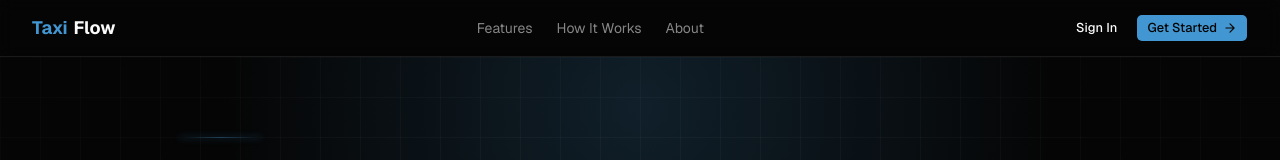
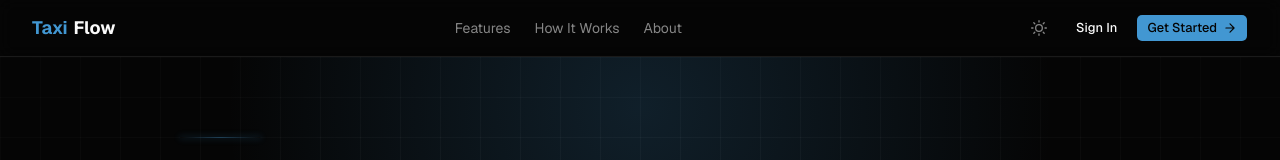
Before and after one commit to Bisrategebriel/taxi-flow, a Next.js app: page / in a window 1280 px wide. Shown: the top 160 px of the page. Built offline with nearby package versions, Linux system fonts and the light colour scheme.

Commit message:
feat: add darkmode and light mode toggle

```diff
--- a/app/(landing)/page.tsx
+++ b/app/(landing)/page.tsx
@@ -3,6 +3,7 @@ import Link from "next/link";
 import Container from "@/components/ui/Container";
 import { Card, CardContent } from "@/components/ui/Card";
 import { buttonVariants } from "@/components/ui/Button";
+import { ThemeToggle } from "@/components/ui/ThemeToggle";
 import { cn } from "@/lib/utils";
 
 // ── Icons ─────────────────────────────────────────────────────────────────────
@@ -162,6 +163,7 @@ export default function LandingPage() {
             </nav>
 
             <div className="flex items-center gap-2">
+              <ThemeToggle />
               <Link href="/auth/login" className={buttonVariants({ variant: "ghost", size: "sm" })}>
                 Sign In
               </Link>
@@ -181,8 +183,8 @@ export default function LandingPage() {
           className="pointer-events-none absolute inset-0"
           style={{
             backgroundImage: `
-              linear-gradient(rgba(255,255,255,0.035) 1px, transparent 1px),
-              linear-gradient(90deg, rgba(255,255,255,0.035) 1px, transparent 1px)
+              linear-gradient(var(--grid-line-color) 1px, transparent 1px),
+              linear-gradient(90deg, var(--grid-line-color) 1px, transparent 1px)
             `,
             backgroundSize: "40px 40px",
             maskImage: "radial-gradient(ellipse 90% 90% at 50% 50%, black 40%, transparent 100%)",
--- a/app/globals.css
+++ b/app/globals.css
@@ -32,6 +32,7 @@
 
 :root {
   --radius: 0.5rem;
+  --grid-line-color: rgba(0, 0, 0, 0.07);
   --background: oklch(1 0 0);
   --foreground: oklch(0.145 0 0);
   --card: oklch(1 0 0);
@@ -54,6 +55,7 @@
 }
 
 .dark {
+  --grid-line-color: rgba(255, 255, 255, 0.035);
   --background: oklch(0.118 0 0);
   --foreground: oklch(0.985 0 0);
   --card: oklch(0.165 0 0);
--- a/app/layout.tsx
+++ b/app/layout.tsx
@@ -1,5 +1,6 @@
 import type { Metadata } from "next";
 import { Geist, Geist_Mono } from "next/font/google";
+import Script from "next/script";
 import "./globals.css";
 
 const geistSans = Geist({
@@ -17,6 +18,10 @@ export const metadata: Metadata = {
   description: "Taxi terminal and route management platform",
 };
 
+// Reads localStorage + system preference and applies the correct class to
+// <html> before first paint. Runs synchronously via beforeInteractive.
+const themeScript = `(function(){try{var t=localStorage.getItem('theme');if(t==='light'){document.documentElement.classList.remove('dark')}else if(t==='dark'||!window.matchMedia){document.documentElement.classList.add('dark')}else if(window.matchMedia('(prefers-color-scheme: dark)').matches){document.documentElement.classList.add('dark')}else{document.documentElement.classList.add('dark')}}catch(e){}})();`;
+
 export default function RootLayout({
   children,
 }: Readonly<{
@@ -25,9 +30,16 @@ export default function RootLayout({
   return (
     <html
       lang="en"
-      className={`${geistSans.variable} ${geistMono.variable} h-full antialiased dark`}
+      className={`${geistSans.variable} ${geistMono.variable} h-full antialiased`}
     >
-      <body className="min-h-full flex flex-col">{children}</body>
+      <body className="min-h-full flex flex-col">
+        <Script
+          id="theme-init"
+          strategy="beforeInteractive"
+          dangerouslySetInnerHTML={{ __html: themeScript }}
+        />
+        {children}
+      </body>
     </html>
   );
 }
--- /dev/null
+++ b/components/ui/ThemeToggle.tsx
@@ -0,0 +1,64 @@
+'use client';
+
+import { useCallback, useSyncExternalStore } from 'react';
+import { cn } from '@/lib/utils';
+
+// MutationObserver on <html> class — fires whenever dark/light switches
+function subscribe(callback: () => void) {
+  const observer = new MutationObserver(callback);
+  observer.observe(document.documentElement, {
+    attributes: true,
+    attributeFilter: ['class'],
+  });
+  return () => observer.disconnect();
+}
+
+function getSnapshot() {
+  return document.documentElement.classList.contains('dark');
+}
+
+// Default to dark (app default) so the server render matches the initial DOM state
+function getServerSnapshot() {
+  return true;
+}
+
+function IconSun() {
+  return (
+    <svg width="16" height="16" viewBox="0 0 24 24" fill="none" stroke="currentColor" strokeWidth="2" strokeLinecap="round" strokeLinejoin="round" aria-hidden="true">
+      <circle cx="12" cy="12" r="5" />
+      <path d="M12 1v2M12 21v2M4.22 4.22l1.42 1.42M18.36 18.36l1.42 1.42M1 12h2M21 12h2M4.22 19.78l1.42-1.42M18.36 5.64l1.42-1.42" />
+    </svg>
+  );
+}
+
+function IconMoon() {
+  return (
+    <svg width="16" height="16" viewBox="0 0 24 24" fill="none" stroke="currentColor" strokeWidth="2" strokeLinecap="round" strokeLinejoin="round" aria-hidden="true">
+      <path d="M21 12.79A9 9 0 1 1 11.21 3 7 7 0 0 0 21 12.79z" />
+    </svg>
+  );
+}
+
+export function ThemeToggle({ className }: { className?: string }) {
+  const isDark = useSyncExternalStore(subscribe, getSnapshot, getServerSnapshot);
+
+  const toggle = useCallback(() => {
+    const next = !isDark;
+    document.documentElement.classList.toggle('dark', next);
+    try { localStorage.setItem('theme', next ? 'dark' : 'light'); } catch {}
+  }, [isDark]);
+
+  return (
+    <button
+      type="button"
+      onClick={toggle}
+      aria-label={isDark ? 'Switch to light mode' : 'Switch to dark mode'}
+      className={cn(
+        'inline-flex h-9 w-9 items-center justify-center rounded-md text-muted-foreground transition-colors hover:bg-muted hover:text-foreground',
+        className,
+      )}
+    >
+      {isDark ? <IconSun /> : <IconMoon />}
+    </button>
+  );
+}
```
